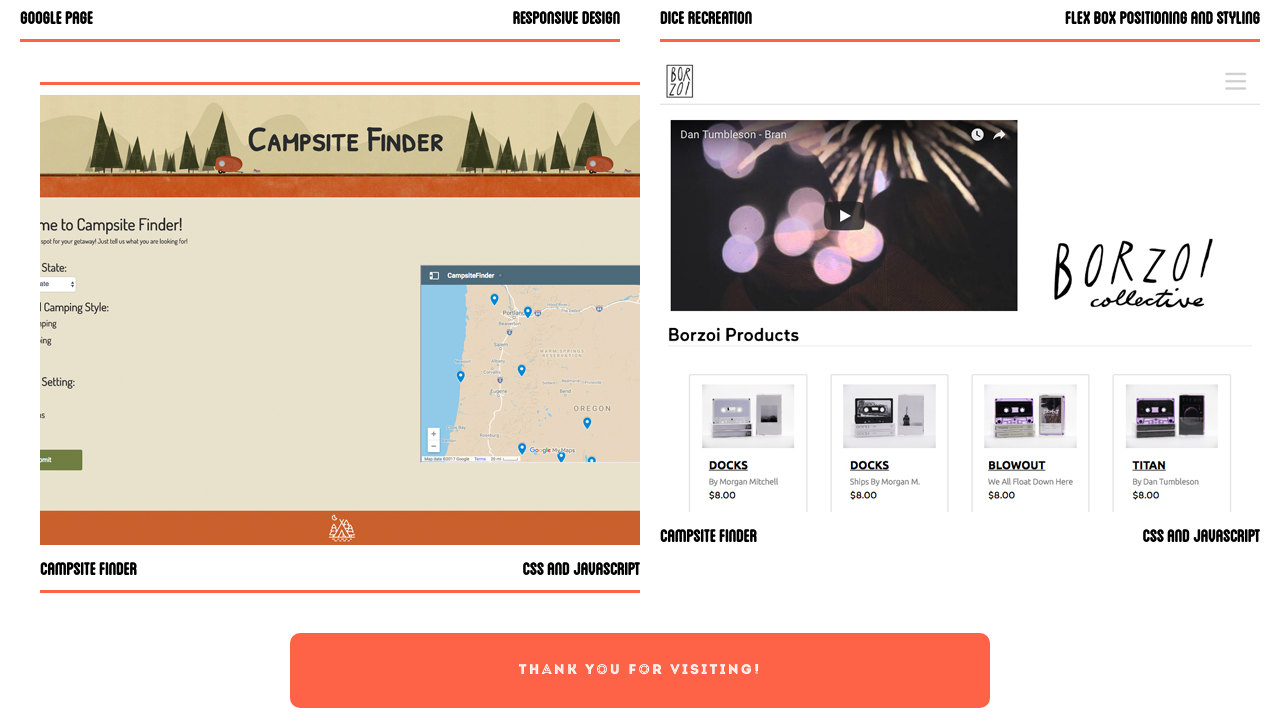
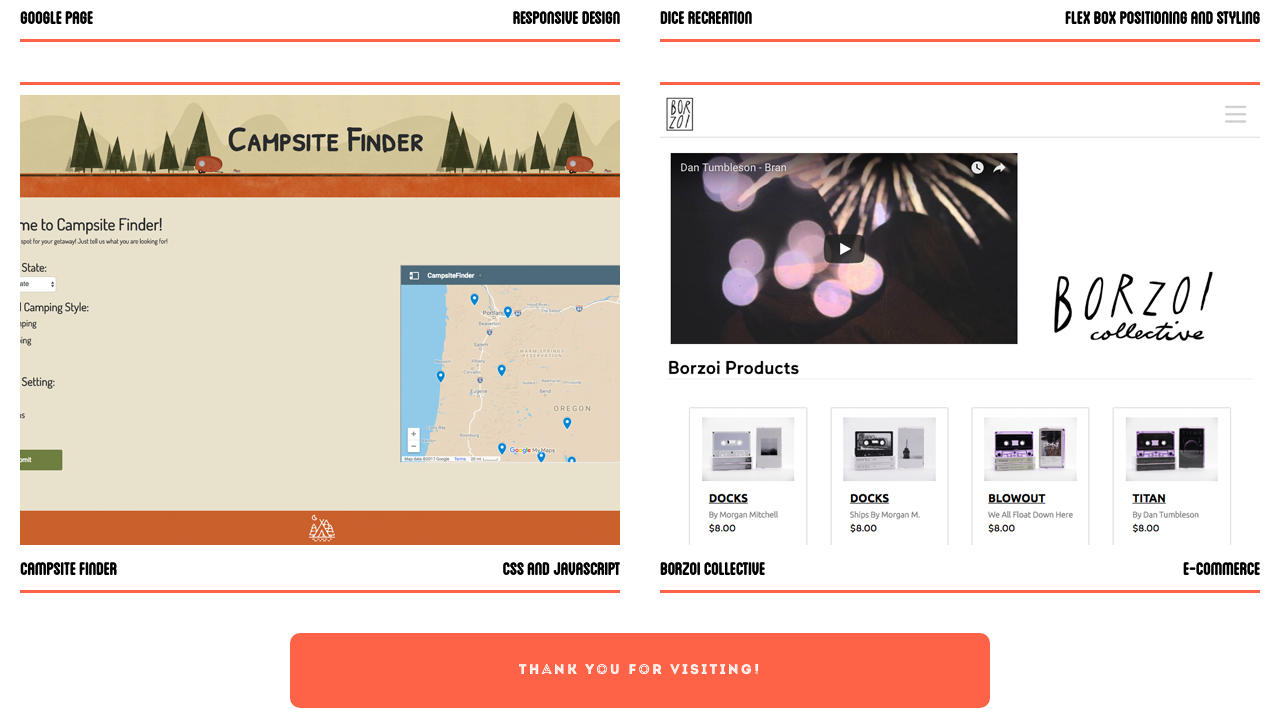
Before and after one commit to coreysnightout/portfolio-project, a plain HTML site: page index.html in a window 1280 px wide. Shown: the part 1651-2379 px from the top of the page. Drawn offline with Linux system fonts and the light colour scheme; a web font is replaced by a local one.

Commit message:
small tweaks

```diff
--- a/index.html
+++ b/index.html
@@ -71,8 +71,8 @@
       <div class="card8 ease">
         <a href="https://github.com/coreysnightout/Borzoi-Collective"><img src="img/gall-8.jpg" alt="logo"></a>
         <div class="title">
-          <h5>Campsite Finder</h5>
-          <h5>CSS and JavaScript</h5>
+          <h5>Borzoi Collective</h5>
+          <h5>E-Commerce</h5>
         </div>
       </div>
       <a id="scroll" class="reset"><div class="thank-you"></div></a>
--- a/scss/layout/_layout.scss
+++ b/scss/layout/_layout.scss
@@ -19,7 +19,7 @@ body {
   margin: 0%;
 }
 
-.card1, .card2, .card3, .card4, .card5, .card6, .card7 {
+.card1, .card2, .card3, .card4, .card5, .card6, .card7, .card8 {
   margin: 20px;
   border-top: 3px solid tomato;
   border-bottom: 3px solid tomato;
```
Also changed, not shown: css/output.css.
